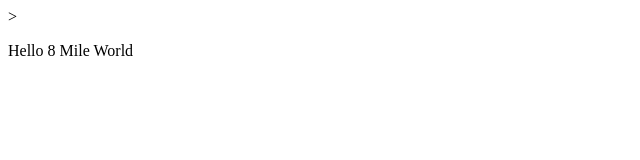
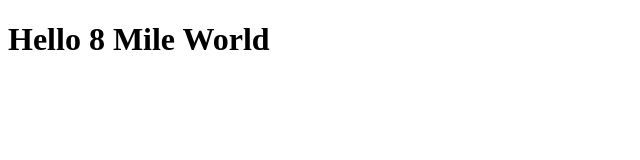
Before and after one commit to goshx10/8mile, a plain HTML site: page index.html in a window 1280 px wide. Shown: the whole page, without its empty margins (0-640 px from the left). Drawn offline with Linux system fonts and the light colour scheme.

Commit message:
Update index.html

```diff
--- a/index.html
+++ b/index.html
@@ -3,13 +3,13 @@
 <head>
   <meta charset="utf-8">
   <meta name=viewport content="width=device-width, minimum-scale=1.0, maximum-scale=1.0">
-  <title>8 Mile</title>>
+  <title>8 Mile</title>
   <style>
   article, aside, dialog, figure, footer, header,
   hgroup, menu, nav, section { display: block; }
   </style>
   </head>
   <body>
-    <p>Hello 8 Mile World</p>
+    <h1>Hello 8 Mile World</h1>
   </body>
  </html>
```
